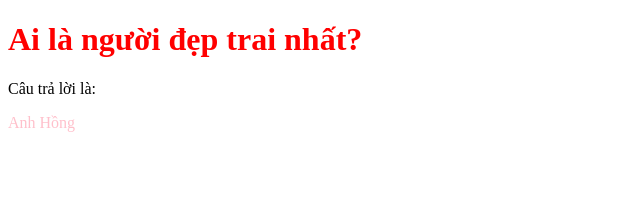
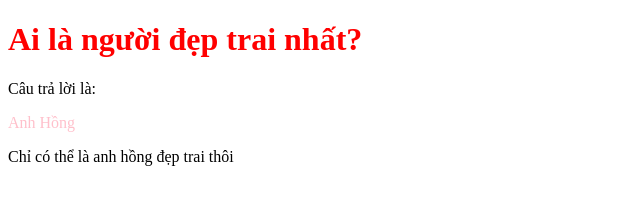
Before and after one commit to nguyendinhhong/github-Demo-HongTony, a plain HTML site: page demo_index.html in a window 1280 px wide. Shown: the whole page, without its empty margins (0-640 px from the left). Drawn offline with Linux system fonts and the light colour scheme.

Commit message:
Update demo_index.html

```diff
--- a/demo_index.html
+++ b/demo_index.html
@@ -3,5 +3,6 @@
     <body>
         <h1 style="color: red;">Ai là người đẹp trai nhất?</h1>
         <p>Câu trả lời là: <p style="color: pink;">Anh Hồng</p></p>
+        <p>Chỉ có thể là anh hồng đẹp trai thôi</p>
     </body>
 </head>
```
